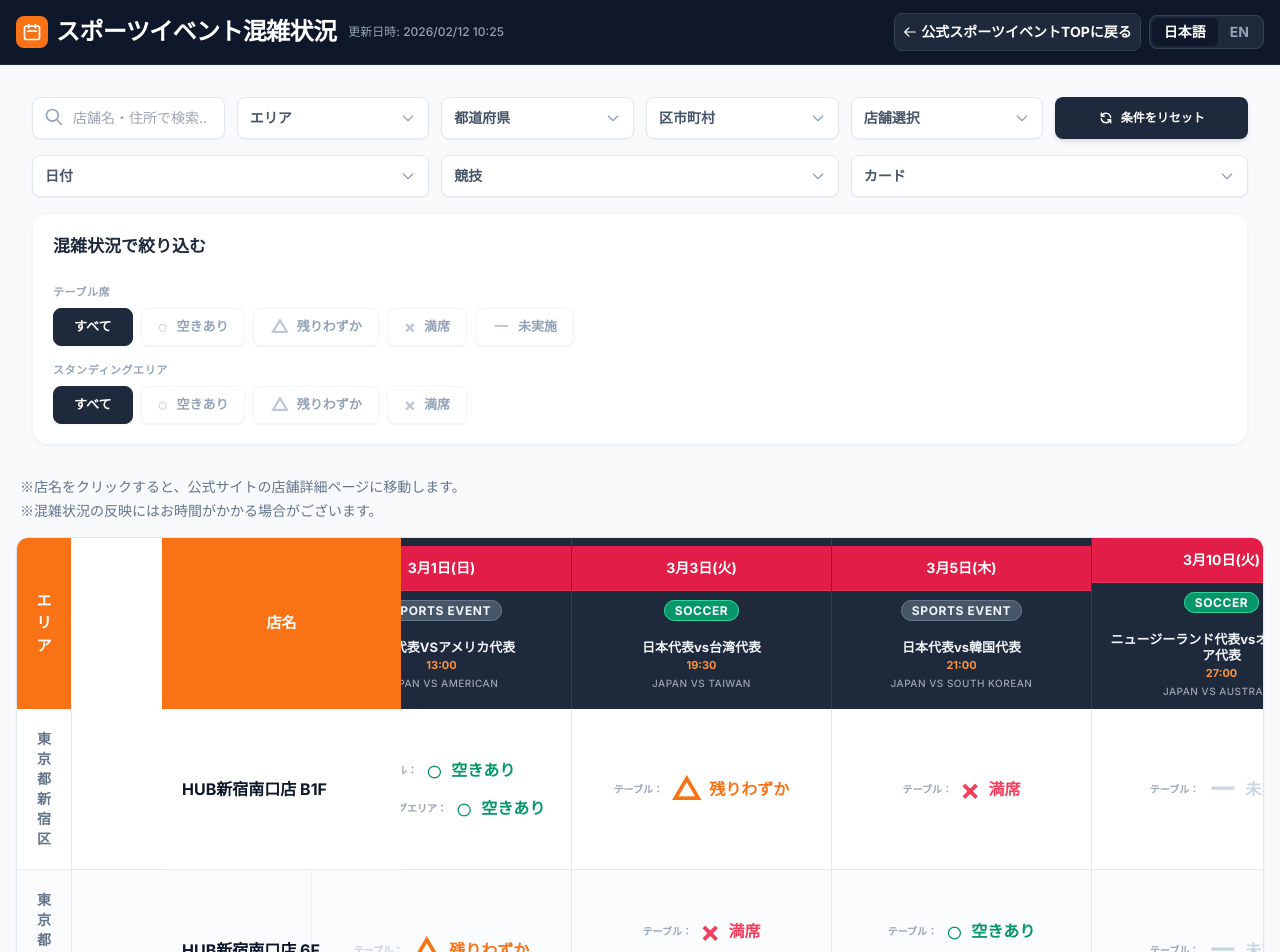
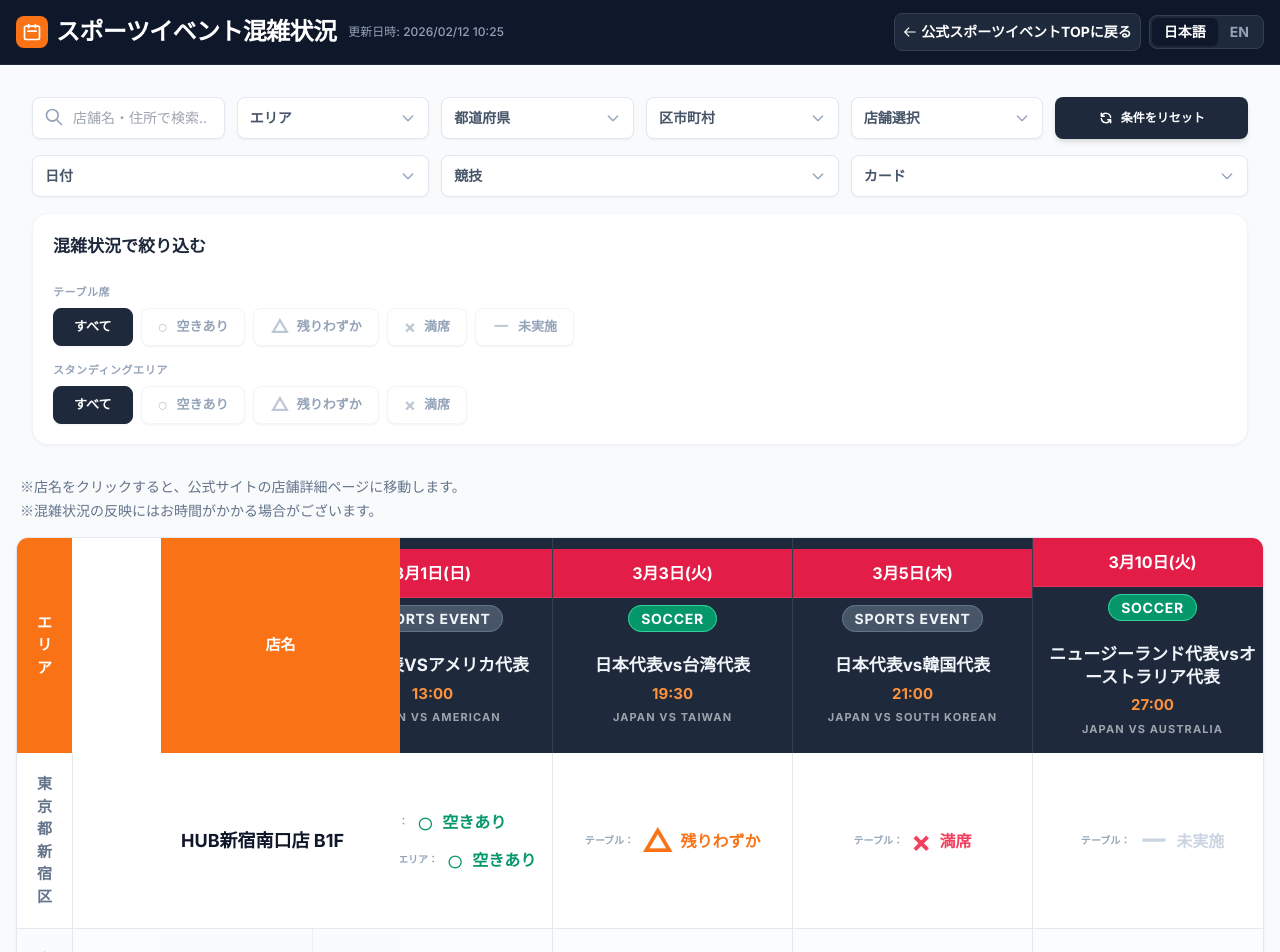
Before and after one commit to 9477781/sports-reservation-app, a React (Vite) app: page / in a window 1280 px wide. Shown: the top 952 px of the page. Built offline with nearby package versions, Linux system fonts and the light colour scheme.

Commit message:
対戦項目文字大きく

```diff
--- a/components/StoreTable.tsx
+++ b/components/StoreTable.tsx
@@ -110,20 +110,20 @@ const StoreTable: React.FC<StoreTableProps> = ({ data, language }) => {
               {language === "ja" ? "店名" : "Shop Name"}
             </th>
             {headerMatches.map((match, idx) => (
-              <th key={idx} className="bg-slate-800 text-white p-0 border-r border-white/10 min-w-[200px]">
+              <th key={idx} className="bg-slate-800 text-white p-0 border-r border-white/10 min-w-[240px]">
                 <div className="flex flex-col h-full">
-                  <div className={`p-3 text-sm font-bold border-b border-white/10 ${
+                  <div className={`p-3 text-base font-bold border-b border-white/10 ${
                     match.date.includes("Sun") || match.date.includes("Sat") || formatDate(match.date).includes("日") || formatDate(match.date).includes("土")
                       ? "bg-rose-600" : "bg-slate-700"
                   }`}>
                     {formatDate(match.date)}
                   </div>
-                  <div className="p-1.5 bg-slate-800">
-                    <span className={`text-xs px-2.5 py-0.5 rounded-full border font-extrabold uppercase tracking-wider ${getEventBadgeClass(match.sport)}`}>
+                  <div className="p-2 bg-slate-800">
+                    <span className={`text-sm px-3 py-1 rounded-full border font-black uppercase tracking-wider ${getEventBadgeClass(match.sport)}`}>
                       {match.sport}
                     </span>
                   </div>
-                  <div className="p-3 text-[13px] font-bold text-slate-100 min-h-[50px] flex flex-col items-center justify-center leading-tight text-center">
+                  <div className="p-4 text-slate-100 min-h-[80px] flex flex-col items-center justify-center leading-snug text-center">
                     {(() => {
                       const timeRegex = /(.*)[(（]([0-9:：]+)[)）]\s*$/;
                       const parts = match.match.match(timeRegex);
@@ -133,16 +133,16 @@ const StoreTable: React.FC<StoreTableProps> = ({ data, language }) => {
                       if (language === "ja") {
                         return (
                           <>
-                            <span className="block">{name}</span>
-                            {time && <span className="block text-orange-400 text-[11px] font-black mt-1">{time}</span>}
-                            <span className="block text-[10px] opacity-60 font-medium mt-1 uppercase tracking-wider line-clamp-1">{match.match_en}</span>
+                            <span className="block text-[17px] font-black">{name}</span>
+                            {time && <span className="block text-orange-400 text-[15px] font-black mt-1.5">{time}</span>}
+                            <span className="block text-[11px] opacity-60 font-bold mt-1.5 uppercase tracking-widest line-clamp-2">{match.match_en}</span>
                           </>
                         );
                       } else {
                         return (
                           <>
-                            <span className="block">{match.match_en}</span>
-                            {time && <span className="block text-orange-400 text-[11px] font-black mt-1">{time}</span>}
+                            <span className="block text-[18px] font-black">{match.match_en}</span>
+                            {time && <span className="block text-orange-400 text-[15px] font-black mt-1.5">{time}</span>}
                           </>
                         );
                       }
@@ -159,7 +159,7 @@ const StoreTable: React.FC<StoreTableProps> = ({ data, language }) => {
               key={item.id}
               className={`group transition-colors ${idx % 2 === 0 ? "bg-white" : "bg-slate-50/50"} hover:bg-orange-50/30`}
             >
-              <td className="p-5 text-sm font-bold text-slate-500 border-r border-b border-slate-200 sticky left-0 bg-inherit z-10">
+              <td className="p-5 text-[15px] font-bold text-slate-500 border-r border-b border-slate-200 sticky left-0 bg-inherit z-10">
                 {language === "ja" ? `${item.prefecture} ${item.city}` : `${item.prefecture_en.split(',')[0]}`}
               </td>
               <td className="p-5 border-r border-b border-slate-200 sticky left-36 bg-inherit z-10">
@@ -167,7 +167,7 @@ const StoreTable: React.FC<StoreTableProps> = ({ data, language }) => {
                   href={item.url}
                   target="_blank"
                   rel="noopener noreferrer"
-                  className="text-base font-bold text-slate-900 group-hover:text-orange-600 transition-colors inline-block"
+                  className="text-lg font-black text-slate-900 group-hover:text-orange-600 transition-colors inline-block leading-tight"
                 >
                   {language === "ja" ? item.name : item.name_en}
                 </a>
@@ -184,7 +184,7 @@ const StoreTable: React.FC<StoreTableProps> = ({ data, language }) => {
                 const isStandingHidden = match.status.standing.includes("未使用") || parseStatus(match.status.standing) === "none";
 
                 return (
-                  <td key={mIdx} className="p-3 border-r border-b border-slate-200 align-middle min-w-[260px]">
+                  <td key={mIdx} className="p-3 border-r border-b border-slate-200 align-middle">
                     <div className="flex flex-row flex-wrap items-center justify-center gap-x-6 gap-y-2">
                       {getStatusItem("table", match.status.table)}
                       {!isStandingHidden && getStatusItem("standing", match.status.standing)}
```
